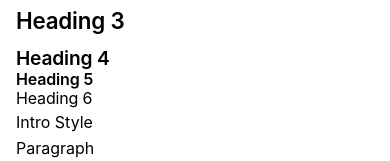
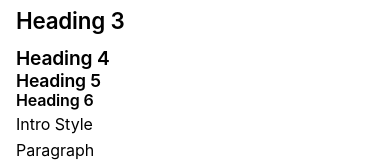
Before and after one commit to prandle/cognias-marketing, a React (Vite) app: page /components in a window 390 px wide. Shown: the part 445-606 px from the top of the page. Built offline with nearby package versions, Linux system fonts and the light colour scheme.

Commit message:
base layer updates

```diff
--- a/src/styles/base.css
+++ b/src/styles/base.css
@@ -37,7 +37,11 @@ h4 {
   font-weight: 600;
 }
 h5 {
-  font-size: clamp(1rem, 1.5vw, 1.125rem);
+  font-size: clamp(1.1rem, 1.6vw, 1.125rem);
+  font-weight: 600;
+}
+h6 {
+  font-size: clamp(1rem, 1.5vw, 1rem);
   font-weight: 600;
 }
 
--- a/src/version.json
+++ b/src/version.json
@@ -1,3 +1,3 @@
 {
-  "build": 130
+  "build": 131
 }
```
Also changed, not shown: 1 other file (tests, documents, lock files or other folders).
